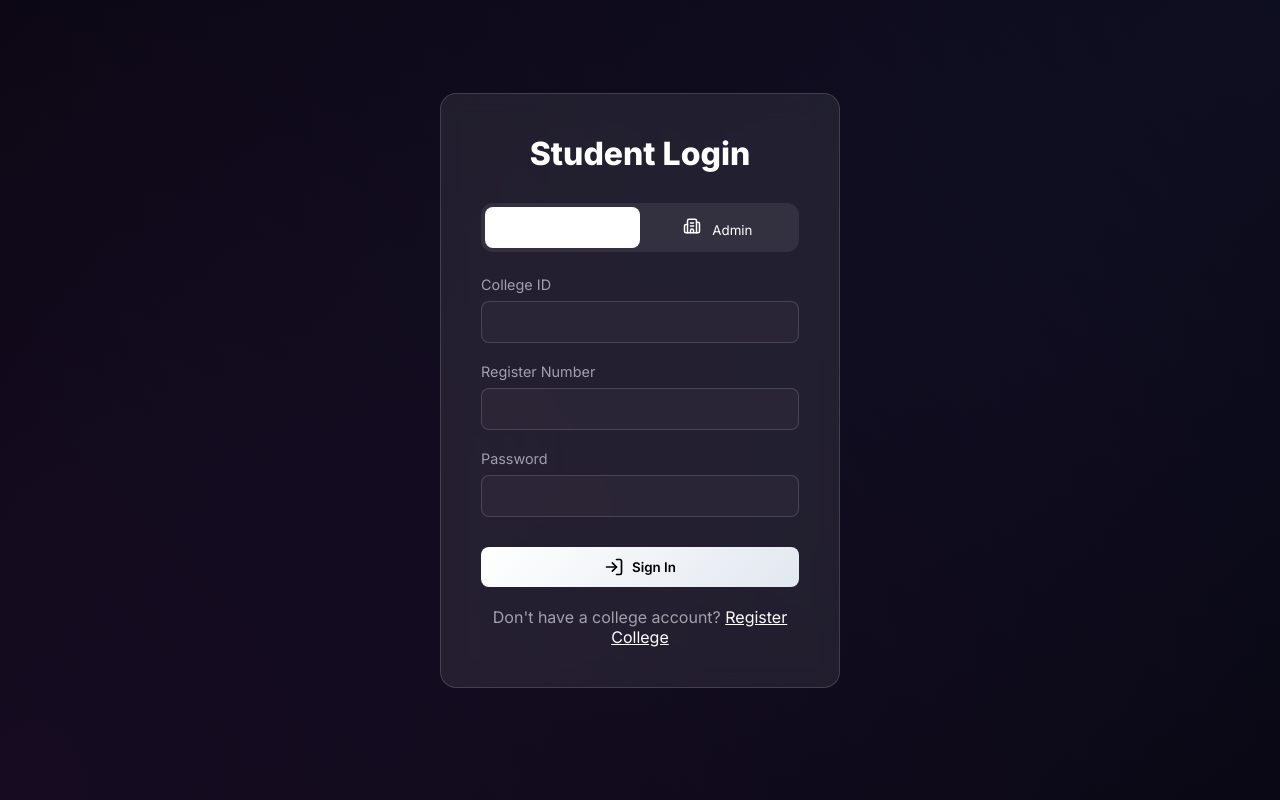
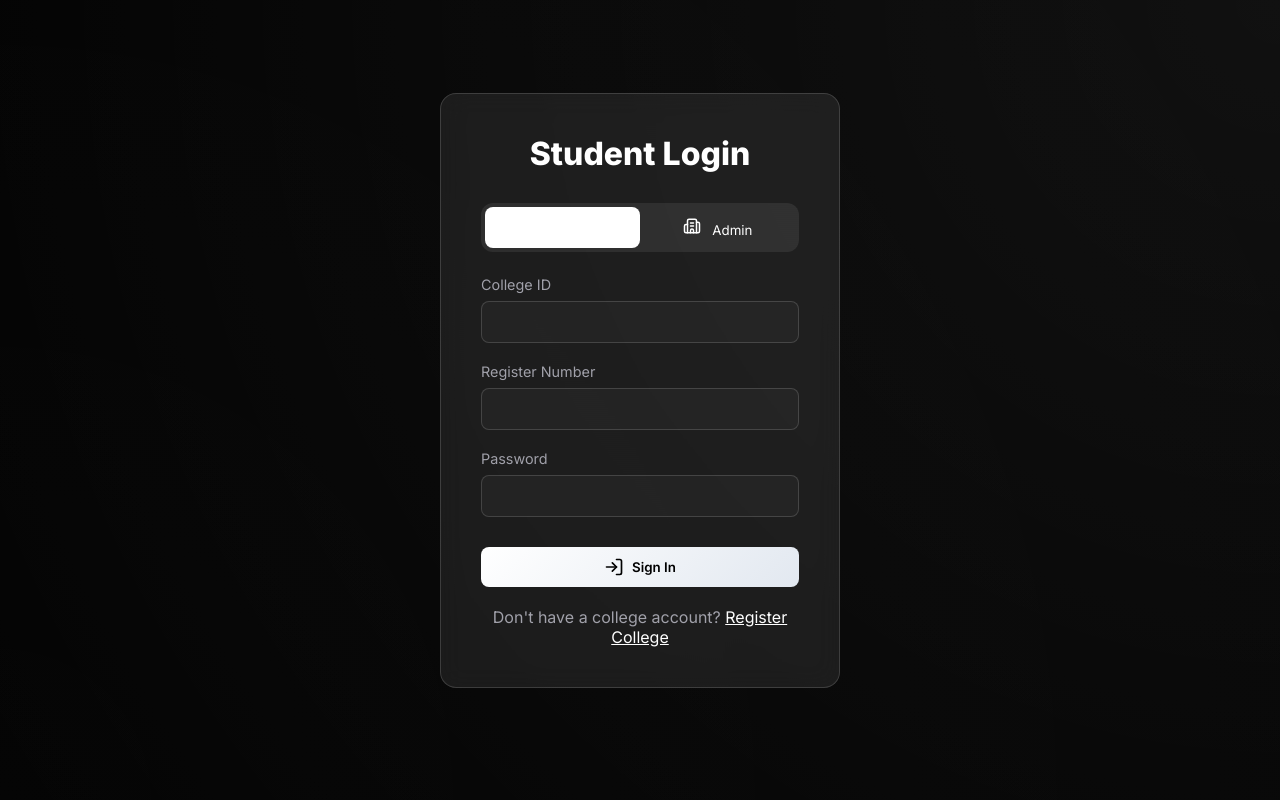
Before and after one commit to bhanu-3333/Fee-portal, a React (Vite) app in the folder frontend/: page /login in a window 1280 px wide. Built offline with nearby package versions, Linux system fonts and the light colour scheme.

Commit message:
feat: Implement a new login page with student and admin role selection, form handling, and API integration.

```diff
--- a/frontend/src/pages/Login.jsx
+++ b/frontend/src/pages/Login.jsx
@@ -40,7 +40,7 @@ const Login = () => {
       alignItems: 'center',
       justifyContent: 'center',
       minHeight: '100vh',
-      background: 'radial-gradient(circle at top right, #6366f122, transparent), radial-gradient(circle at bottom left, #a855f722, transparent)'
+      background: 'radial-gradient(circle at top right, #ffffff11, transparent), radial-gradient(circle at bottom left, #ffffff05, transparent)'
     }}>
       <div className="glass card" style={{ width: '400px', padding: '40px' }}>
         <h2 style={{ textAlign: 'center', marginBottom: '30px', fontSize: '2rem', fontWeight: 800 }}>
```
